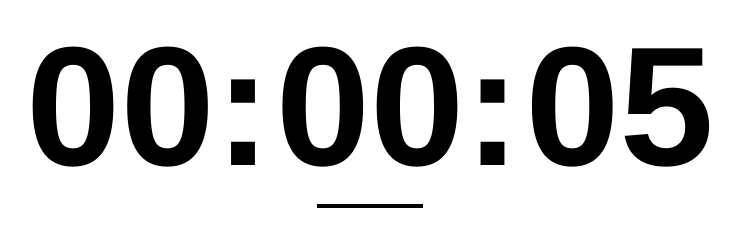
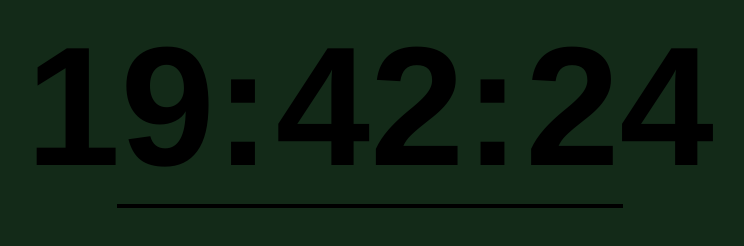
Before and after one commit to bearshuford/2.4-color-clock, a plain HTML site: page index.html in a window 1280 px wide. Shown: the whole page, without its empty margins (270-1014 px from the left). Drawn offline with Linux system fonts and the light colour scheme.

Commit message:
added background color update, improved hover method

```diff
--- a/index.html
+++ b/index.html
@@ -14,14 +14,14 @@
 
 
 
-   <div class="elapsed-time">
+   <div class="clock">
       <span class="hours">00</span>
       <span class="minutes">00</span>
       <span class="seconds">00</span>
    </div>
 
-   <div class="timer-bar-wrapper">
-      <div class="timer-bar"></div>
+   <div class="seconds-bar-wrapper">
+      <div class="seconds-bar"></div>
    </div>
 
 
--- a/js/main.js
+++ b/js/main.js
@@ -1,126 +1,65 @@
 (function(){
   "use strict";
 
-  var hexInterval;
+  var isHex = false;
 
-  var timer   = document.querySelector('.elapsed-time');
+  var timer   = document.querySelector('.clock');
 
-  var hours   = document.querySelector('.elapsed-time .hours');
-  var minutes = document.querySelector('.elapsed-time .minutes');
-  var seconds = document.querySelector('.elapsed-time .seconds');
+  var hours   = document.querySelector('.clock .hours');
+  var minutes = document.querySelector('.clock .minutes');
+  var seconds = document.querySelector('.clock .seconds');
 
   var startTime = new Date();
 
   console.log("startTime: ", startTime);
 
-  var timerInterval = window.setInterval(logElapsedTime, 1000);
+  var clockInterval = window.setInterval(logTime, 500);
 
+  function showHex()     {isHex = true;}
+  function showDecimal() {isHex = false;}
 
+  function logTime() {
+     var currentTime = new Date();
+     console.log("currentTime: ", currentTime);
 
-  function toHex(num) {
-     var x = parseInt(num,10);
-     x = x.toString(16);
-     if(x.length == 1)  {x = "0" + x;}
-     return x;
+     var currentHours   = currentTime.getHours();
+     var currentMinutes =  currentTime.getMinutes();
+     var currentSeconds = currentTime.getSeconds();
+
+     var hexHours   = parseInt(currentHours,10).toString(16);
+     var hexMinutes = parseInt(currentMinutes,10).toString(16);
+     var hexSeconds = parseInt(currentSeconds,10).toString(16);
+
+    var percentMinute = currentSeconds / 60;
+    console.log("percentMinute: ", percentMinute);
+    var percentWidth = (percentMinute * 100).toString(10) + "%";
+    document.querySelector('.seconds-bar').style.width = percentWidth;
+
+   //  var hexColor = "#" + ;
+   //  console.log("hexColor: ", hexColor.toString(16));
+
+    console.log("isHex: ", isHex);
+    if(isHex) {
+       currentHours   = hexHours;
+       currentMinutes = hexMinutes;
+       currentSeconds = hexSeconds;
+    }
+
+    hours.textContent   = ("0" + currentHours).slice(-2);
+    minutes.textContent = ("0" + currentMinutes).slice(-2);
+    seconds.textContent = ("0" + currentSeconds).slice(-2);
+
+    var hexColorHours   = ("0" + hexHours).slice(-2);
+    var hexColorMinutes = ("0" + hexMinutes).slice(-2);
+    var hexColorSeconds = ("0" + hexSeconds).slice(-2);
+
+    var hexColor = hexColorHours + hexColorMinutes + hexColorSeconds;
+
+    console.log("hexColor: ",hexColor);
+     document.body.style.background = ("#" + hexColor);
   }
 
-
-  function millisecondsToInterval(ms) {
-     var msLeft = ms;
-
-     var msInSecond  = 1000;
-     var msInMinute  = 60 * msInSecond;
-     var msInHour    = 60 * msInMinute;
-
-     var hourCount = Math.floor(msLeft / msInHour);
-     msLeft = msLeft % msInHour;
-
-     var minuteCount =  Math.floor(msLeft / msInMinute);
-     msLeft = msLeft % msInMinute;
-
-     var secondCount =  Math.floor(msLeft / msInSecond);
-
-     return [hourCount, minuteCount, secondCount];
-  }
-
-  function displayInterval(interval) {
-     hours.textContent   = ("0" + interval[0]).slice(-2);
-     minutes.textContent = ("0" + interval[1]).slice(-2);
-     seconds.textContent = ("0" + interval[2]).slice(-2);
- }
-
- function updateBackground(interval) {
-
-
-   // document.body.style.background = colorHex;
-
-}
-
-   function displayHex(interval){
-      hours.textContent   = toHex(interval[0]);
-      minutes.textContent = toHex(interval[1]);
-      seconds.textContent = toHex(interval[2]);
-   }
-
-
-   function logElapsedTimeHex() {
-
-
-      var currentTime = new Date();
-      var elapsedTime = currentTime - startTime;
-      var elapsed     = millisecondsToInterval(elapsedTime);
-
-      console.log("currentTime: ", startTime);
-
-      var percentMinute = elapsed[2] / 60 * 100;
-
-      var percentWidth = percentMinute.toString(10) + "%";
-      document.querySelector('.timer-bar').style.width = percentWidth;
-
-
-      console.log("percentMinute: ", percentMinute);
-      displayHex(elapsed);
-
-   //   updateBackground(elapsed);
-
-   }
-
-
-
-  function logElapsedTime() {
-     var currentTime = new Date();
-     var elapsedTime = currentTime - startTime;
-     var elapsed     = millisecondsToInterval(elapsedTime);
-
-    console.log("currentTime: ", startTime);
-
-    var percentMinute = elapsed[2] / 60 * 100;
-    console.log("percentMinute: ", percentMinute);
-
-    var percentWidth = percentMinute.toString(10) + "%";
-    document.querySelector('.timer-bar').style.width = percentWidth;
-
-
-    console.log("percentMinute: ", percentMinute);
-    displayInterval(elapsed);
-    updateBackground(elapsed);
-
-
-
-  }
-
-  function hoverHex() {
-     clearInterval(timerInterval);
-     hexInterval = window.setInterval(logElapsedTimeHex, 1000);
- }
-
- function clearHex() {
-    clearInterval(hexInterval);
-    timerInterval = window.setInterval(logElapsedTime, 1000);
-}
-
-
-  timer.addEventListener('mouseover', hoverHex);
-  timer.addEventListener('mouseout', clearHex);
+  timer.addEventListener('mouseover', showHex);
+  timer.addEventListener('mouseout', showDecimal);
 
 }());
--- a/scss/styles.scss
+++ b/scss/styles.scss
@@ -7,7 +7,7 @@ body {
 
 
 
-.elapsed-time {
+.clock {
    text-align: center;
    font-weight: bold;
    span {
@@ -21,13 +21,13 @@ body {
    padding-left: 0;
 }
 
-.timer-bar-wrapper {
+.seconds-bar-wrapper {
    position:relative;
    width: 100%;
    height: 4px;
    text-align: center;
 
-   .timer-bar{
+   .seconds-bar{
 
       position: relative;
       height: 100%;
```
Also changed, not shown: css/styles.css, 1 other file.
